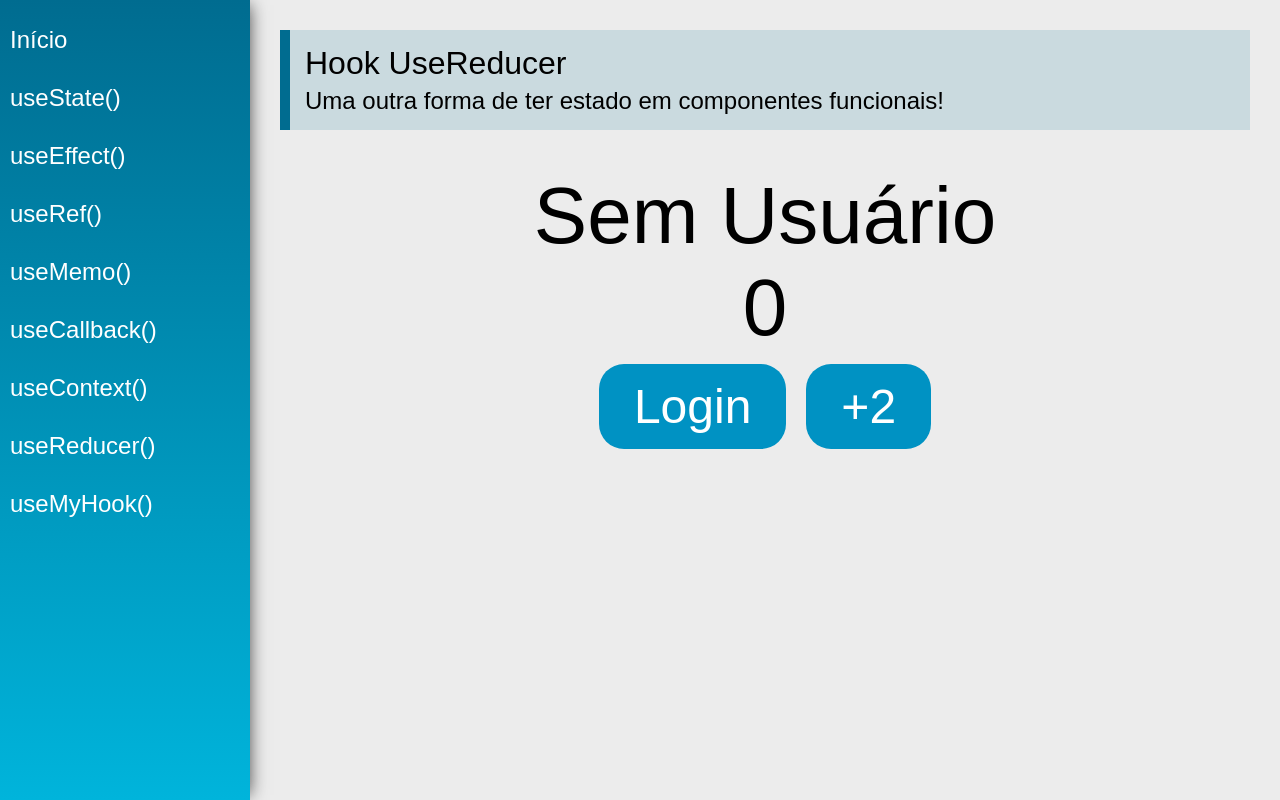
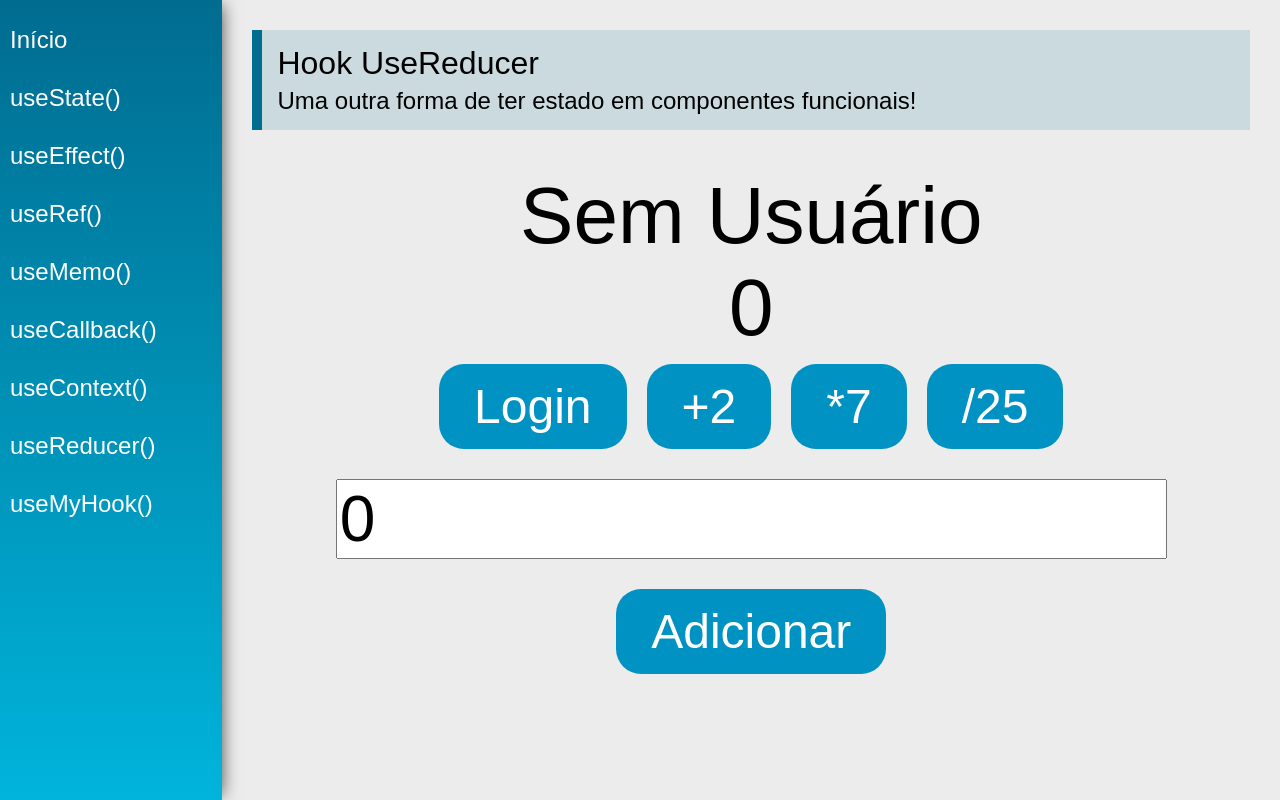
Before and after one commit to thiagohbfialho/React---Hooks, a React (Create React App) app: page /useReducer in a window 1280 px wide. Built offline with nearby package versions, Linux system fonts and the light colour scheme.

Commit message:
Hook Reducer - exercicio usando UseReducer

```diff
--- a/src/views/examples/UseReducer.jsx
+++ b/src/views/examples/UseReducer.jsx
@@ -1,4 +1,4 @@
-import React, { useReducer } from 'react'
+import React, { useReducer, useState } from 'react'
 import PageTitle from '../../components/layout/PageTitle'
 
 const initialState = {
@@ -13,6 +13,12 @@ function reducer(state, action){
     switch (action.type) {
         case 'numberAdd2':
             return {...state, number: state.number + 2}
+        case 'numberMult7':
+            return {...state, number: state.number * 7}
+        case 'numberDiv25':
+            return {...state, number: parseInt(state.number / 25)}
+        case 'numberAddN':
+            return {...state, number: state.number + parseInt(action.payload)}
         case 'login':
             return {...state, user: { name: action.payload } }
         default:
@@ -22,6 +28,7 @@ function reducer(state, action){
 
 const UseReducer = (props) => {
     const [state, dispatch] = useReducer(reducer,initialState)
+    const [number, setNumber] = useState(0)
 
     return (
         <div className="UseReducer">
@@ -45,6 +52,18 @@ const UseReducer = (props) => {
                         onClick={() => dispatch({ type: 'numberAdd2'})}
                         >+2
                     </button>
+                    <button className="btn"
+                        onClick={() => dispatch({ type: 'numberMult7'})}
+                        >*7</button>
+                    <button className="btn"
+                        onClick={() => dispatch({ type: 'numberDiv25'})}
+                        >/25</button>
+                    <div>
+                        <input type="number" className="input" value={number} onChange={e => setNumber(e.target.value)} />
+                        <button className="btn"
+                            onClick={() => dispatch({type: 'numberAddN', payload: number}) }
+                            >Adicionar</button>
+                    </div>
                 </div>
             </div>
         </div>
```
